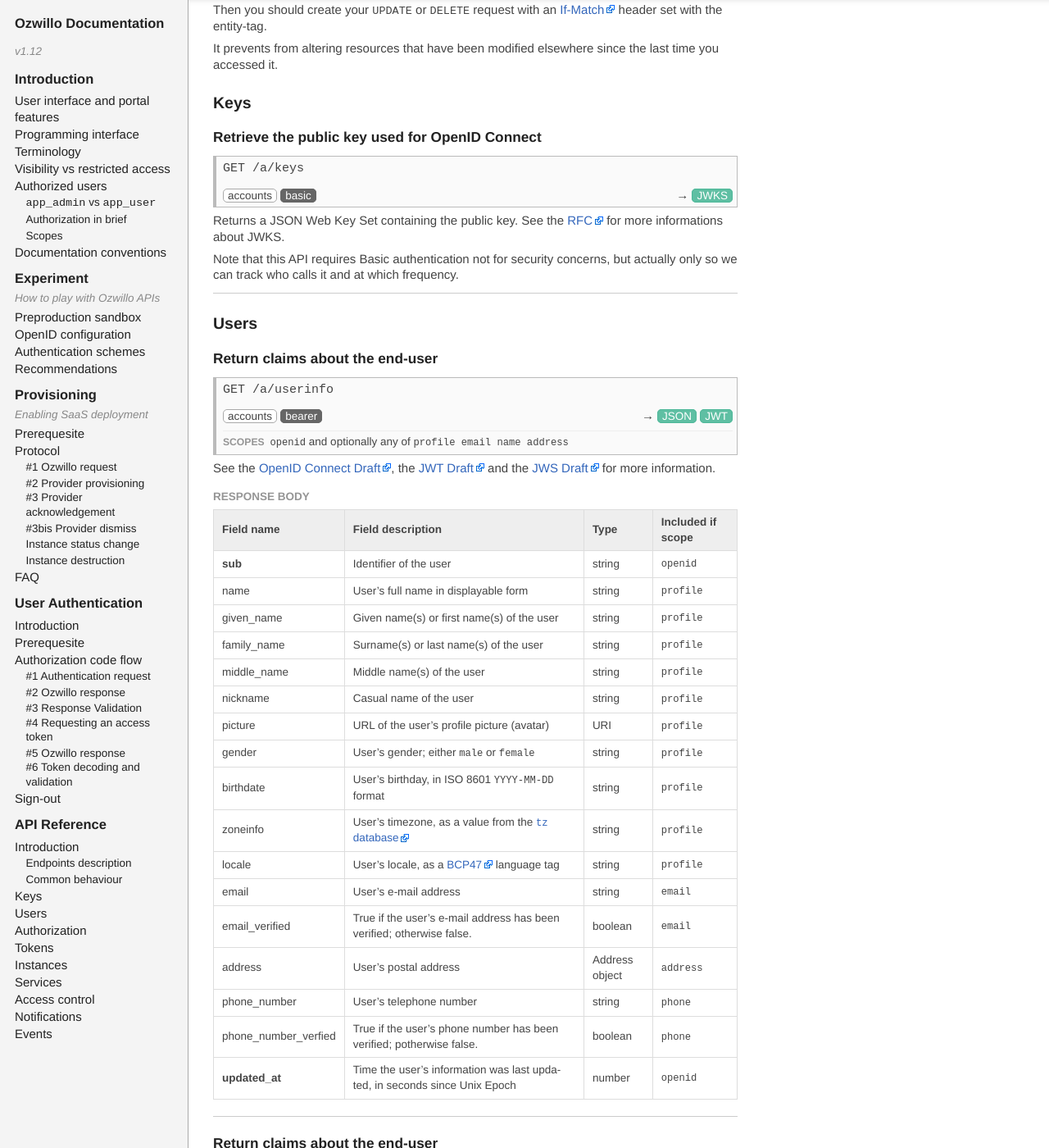
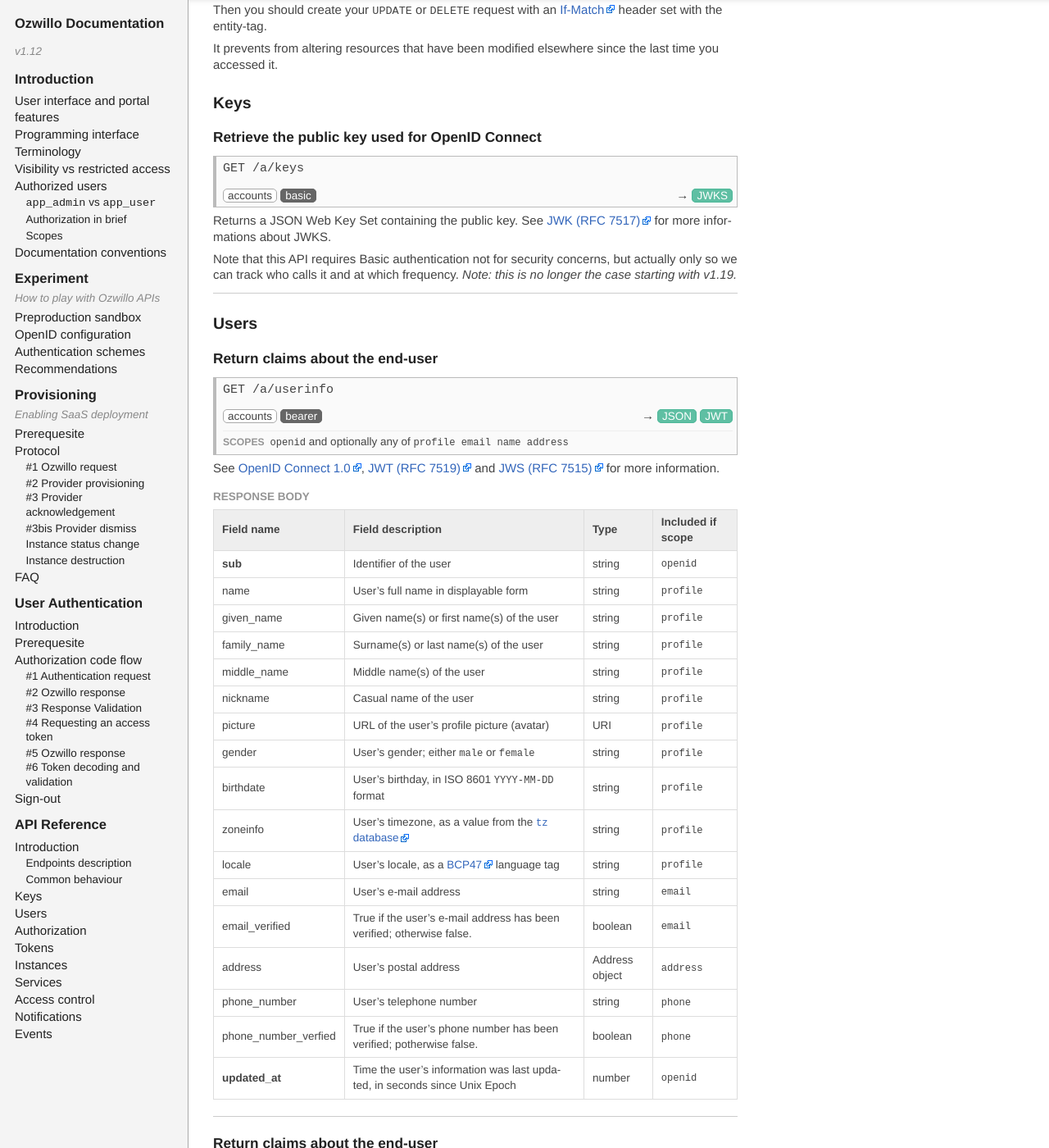
Before and after one commit to ozwillo/ozwillo-doc, a Jekyll site: the page built from index.html, in a window 1280 px wide and 1400 px high, scrolled down 24134 px. Shown: the whole window at 82% size. Built offline with Jekyll 4.4.1, drawn with Linux system fonts in a browser that asks for light colours; some of the changed text lies outside the part shown.

Commit message:
Fix authentication for a couple endpoints and update links to JW* specs
* some APIs were incorrectly documented as requiring `bearer` authentication when they actually use `basic`
* JWT, JWS and JWK are now RFCs.
* also updated link to OAuth 2.0 Token Introspection draft

```diff
--- a/_includes/5-api-reference.md
+++ b/_includes/5-api-reference.md
@@ -68,9 +68,9 @@
 	</div>
 </div>
 
-Returns a JSON Web Key Set containing the public key. See the <a href="https://tools.ietf.org/html/draft-ietf-jose-json-web-key-18" target="_blank">RFC</a> for more informations about JWKS.
+Returns a JSON Web Key Set containing the public key. See <a href="https://tools.ietf.org/html/rfc7517" target="_blank">JWK (RFC 7517)</a> for more informations about JWKS.
 
-Note that this API requires Basic authentication not for security concerns, but actually only so we can track who calls it and at which frequency.
+Note that this API requires Basic authentication not for security concerns, but actually only so we can track who calls it and at which frequency. _Note: this is no longer the case starting with v1.19._
 
 <hr/>
 
@@ -98,7 +98,7 @@
 	</div>
 </div>
 
-<p>See the <a href="https://openid.net/specs/openid-connect-basic-1_0.html#UserInfo" target="_blank">OpenID Connect Draft</a>, the <a href="https://tools.ietf.org/html/draft-ietf-oauth-json-web-token-08" target="_blank">JWT Draft</a> and the <a href="https://tools.ietf.org/html/draft-ietf-jose-json-web-signature-11" target="_blank">JWS Draft</a> for more information.</p>
+<p>See <a href="https://openid.net/specs/openid-connect-basic-1_0.html#UserInfo" target="_blank">OpenID Connect 1.0</a>, <a href="https://tools.ietf.org/html/rfc7519" target="_blank">JWT (RFC 7519)</a> and <a href="https://tools.ietf.org/html/rfc7515" target="_blank">JWS (RFC 7515)</a> for more information.</p>
 
 ##### Response body
 
@@ -148,7 +148,7 @@
 
 Same as above, only the HTTP method changes.
 
-See the <a href="https://openid.net/specs/openid-connect-basic-1_0.html#UserInfo" target="_blank">OpenID Connect Draft</a>, the <a href="https://tools.ietf.org/html/draft-ietf-oauth-json-web-token-08" target="_blank">JWT Draft</a> and the <a href="https://tools.ietf.org/html/draft-ietf-jose-json-web-signature-11" target="_blank">JWS Draft</a> for more information.
+See <a href="https://openid.net/specs/openid-connect-basic-1_0.html#UserInfo" target="_blank">OpenID Connect 1.0</a>, <a href="https://tools.ietf.org/html/rfc7519" target="_blank">JWT (RFC 7519)</a> and <a href="https://tools.ietf.org/html/rfc7515" target="_blank">JWS (RFC 7515)</a> for more information.
 
 <hr/>
 
@@ -201,7 +201,7 @@
 	<div class="api-options">
 		<div class="api-request">
 			<span class="api-host">accounts</span>
-			<span class="api-auth">bearer</span>
+			<span class="api-auth">basic</span>
 			<span class="api-input">form</span>
 		</div>
 		<div class="api-response">
@@ -222,7 +222,7 @@
 	<div class="api-options">
 		<div class="api-request">
 			<span class="api-host">accounts</span>
-			<span class="api-auth">bearer</span>
+			<span class="api-auth">basic</span>
 			<span class="api-input">form</span>
 		</div>
 		<div class="api-response">
@@ -231,7 +231,7 @@
 	</div>
 </div>
 
-See <a href="https://tools.ietf.org/html/draft-richer-oauth-introspection" target="_blank">OAuth 2.0 Token Introspection</a> for more information.
+See <a href="https://tools.ietf.org/html/draft-ietf-oauth-introspection" target="_blank">OAuth 2.0 Token Introspection</a> for more information.
 
 This endpoint is only accessible to _protected resources_ (in OAuth 2.0 parlance) that need to validate whether a received `access_token` is valid and retrieve information about it. Other clients will get an `{ "active": false }` response; even the app-instance for which the token has been issued (this might change in the future though).
 
@@ -268,7 +268,7 @@
 	<div class="api-options">
 		<div class="api-request">
 			<span class="api-host">accounts</span>
-			<span class="api-auth">bearer</span>
+			<span class="api-auth">basic</span>
 			<span class="api-input">form</span>
 		</div>
 	</div>
```
